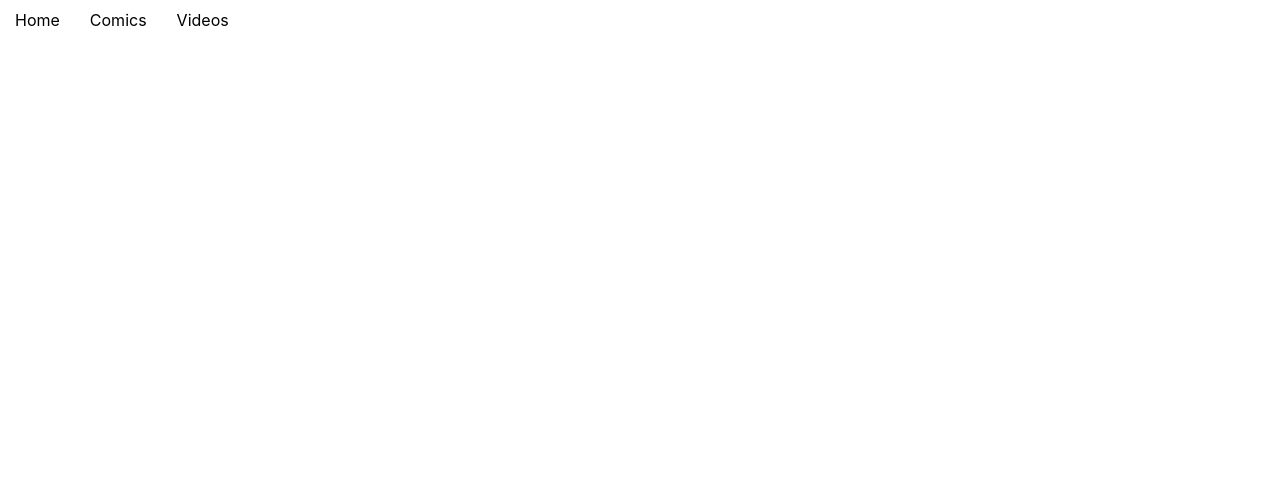
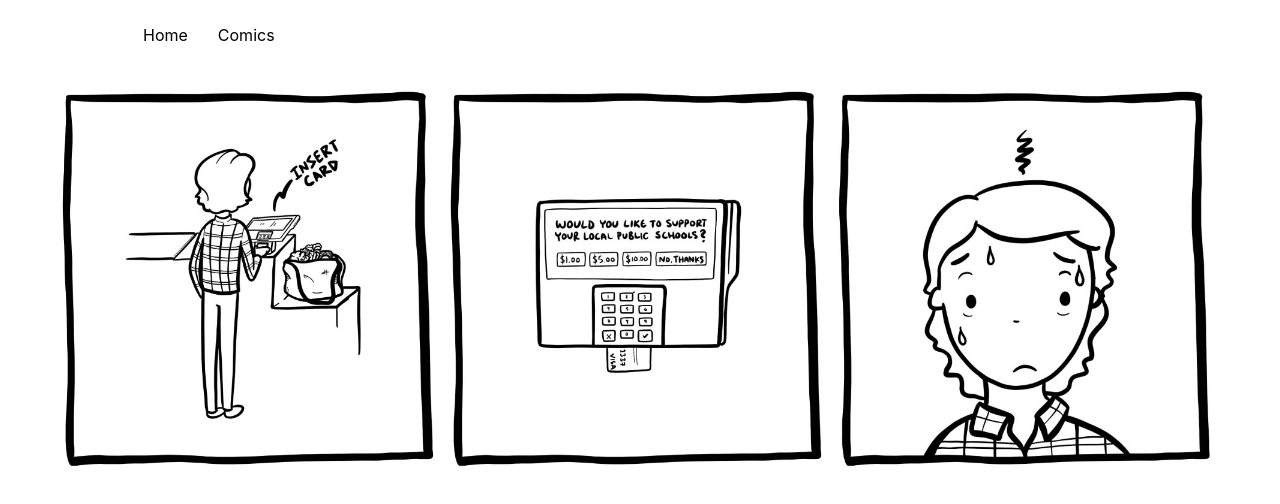
Before and after one commit to tmarshall07/tannersmarshall, a Nuxt app: page /comics in a window 1280 px wide. Before the commit this address had no page. Shown: the top 504 px of the page. Built offline with nearby package versions, Linux system fonts and the light colour scheme.

Commit message:
Added comics page

```diff
--- a/components/Navbar.vue
+++ b/components/Navbar.vue
@@ -1,7 +1,7 @@
 <template lang="pug">
   .navbar-container
     .navbar-list
-      .navbar-list-item(v-for="navItem in navItems") {{ navItem.name }}
+      a.navbar-list-item(v-for="navItem in navItems", v-bind:href="navItem.link") {{ navItem.name }}
 </template>
 
 <script>
@@ -13,9 +13,9 @@ export default {
   data () {
     return {
       navItems: [
-        { name: 'Home' },
-        { name: 'Comics' },
-        { name: 'Videos' },
+        { name: 'Home', link: '/' },
+        { name: 'Comics', link: '/comics' },
+        // { name: 'Videos', link: '/videos' },
       ],
     }
   },
@@ -28,8 +28,22 @@ export default {
 .navbar-list {
   display: flex;
 
+  padding-left: 10%;
+  padding-top: 15px;
+  padding-bottom: 15px;
+
   .navbar-list-item {
     padding: 10px 15px;
+    border-radius: 3px;
+
+    text-decoration: none;
+
+    color: black;
+
+    &:hover {
+      background: black;
+      color: white;
+    }
   }
 }
 
--- /dev/null
+++ b/pages/comics.vue
@@ -0,0 +1,39 @@
+<template lang="pug">
+  .comic-container
+    .comic
+      img(src='/images/comics/guilt-trip.jpg')
+
+</template>
+
+<script>
+
+export default {
+  components: {
+
+  },
+  data () {
+    return {
+      posts: [
+        { id: 'guilt-trip', name: 'Guilt trip', date: '11/06/19' },
+      ]
+    }
+  },
+}
+</script>
+
+<style lang="scss" scoped>
+
+.comic-container {
+  display: flex;
+  justify-content: center;
+
+  .comic {
+    max-width: 1200px;
+
+    img {
+      width: 100%;
+    }
+  }
+}
+
+</style>
```
Also changed, not shown: static/images/comics/guilt-trip.jpg (added).
